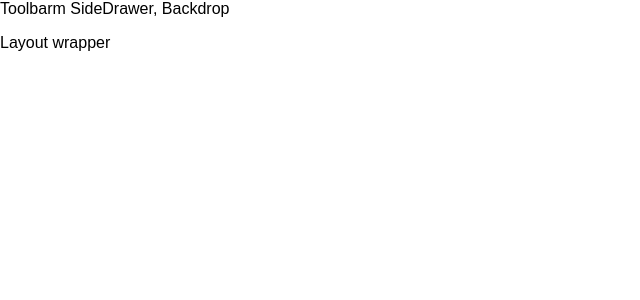
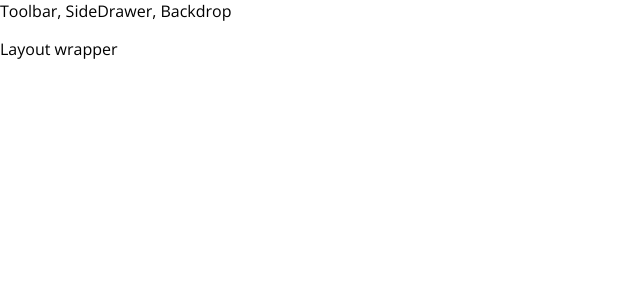
Before and after one commit to Jason-Carrillo/React-Burger, a React app: page / in a window 1280 px wide. Shown: the top 300 px of the page, without its empty margins (0-640 px from the left). Built offline with nearby package versions, Linux system fonts and the light colour scheme.

Commit message:
added burger builder js and directory

```diff
--- a/src/Components/Layout/Layout.js
+++ b/src/Components/Layout/Layout.js
@@ -4,7 +4,7 @@ import Aux from '../../hoc/Aux'
 const layout = (props) => (
     <Aux>
         <div>
-            Toolbarm SideDrawer, Backdrop
+            Toolbar, SideDrawer, Backdrop
         </div>
         <main>
             {props.children}
--- a/src/index.css
+++ b/src/index.css
@@ -1,6 +1,6 @@
 body {
   margin: 0;
   padding: 0;
-  font-family: sans-serif;
+  font-family: "Open Sans", sans-serif;
 
 }
```
Also changed, not shown: src/Containers/burgerbuilder/BurgerBuilder.js (added, +11 -0 lines).
